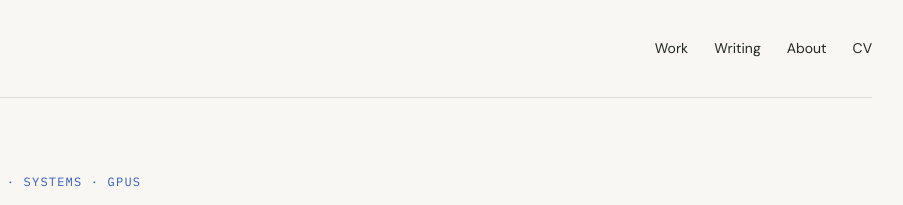
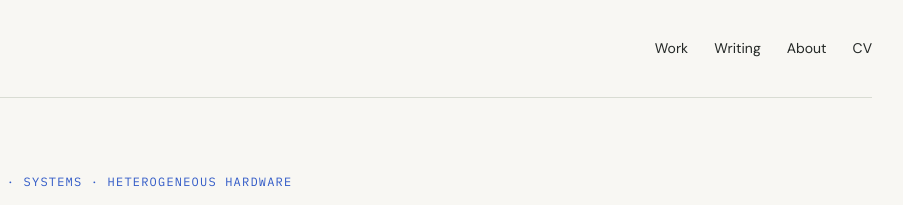
Before and after one commit to ReneEnjilian/ReneEnjilian.github.io, a plain HTML site: page index.html in a window 1280 px wide. Shown: the top 205 px of the page, 272-1175 px from the left. Drawn offline with Linux system fonts and the light colour scheme.

Commit message:
update main content

```diff
--- a/index.html
+++ b/index.html
@@ -31,7 +31,7 @@
     </header>
     <main id="main-content">
       <section class="re-hero" aria-labelledby="re-name">
-        <p class="re-eyebrow">Machine learning · Systems · GPUs</p>
+        <p class="re-eyebrow">Machine learning · Systems · HETEROGENEOUS HARDWARE</p>
         <h1 id="re-name">René Enjilian<span>.</span></h1>
         <div class="re-hero-lower">
           <div>
```
